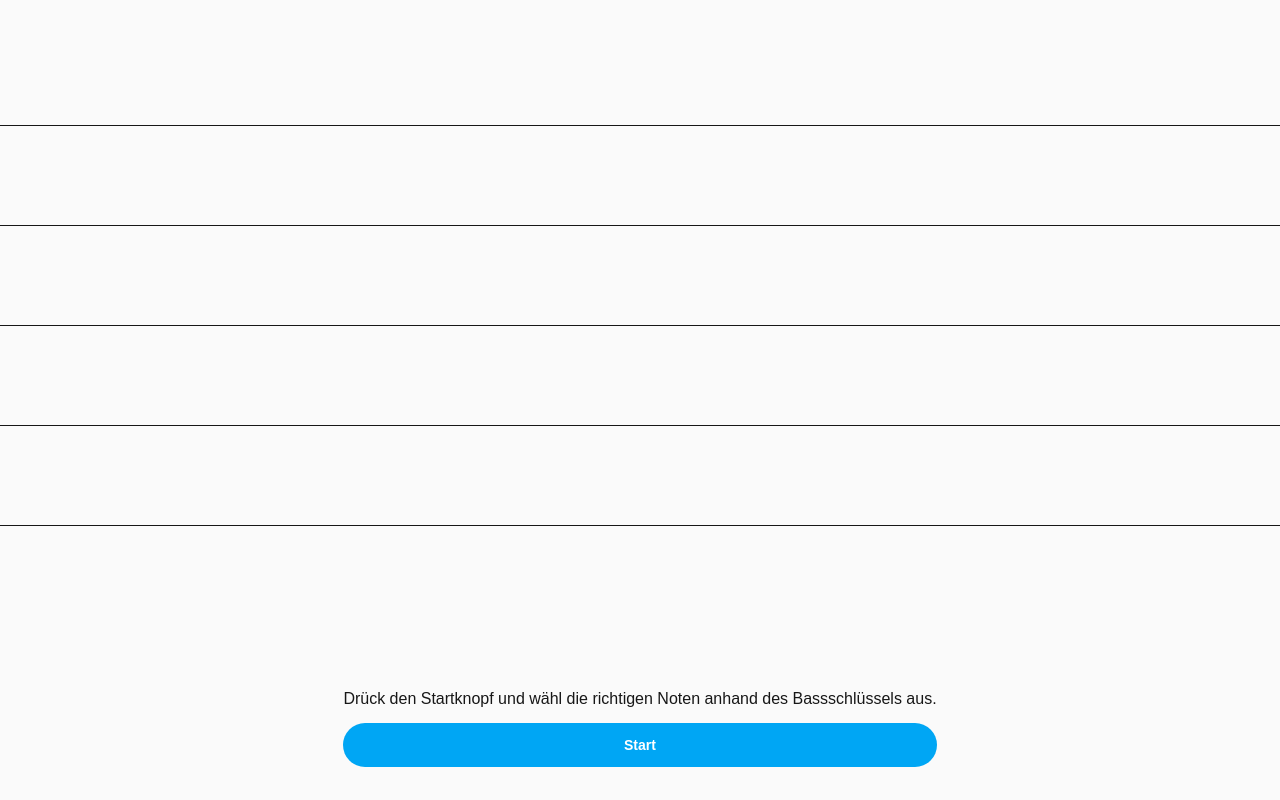
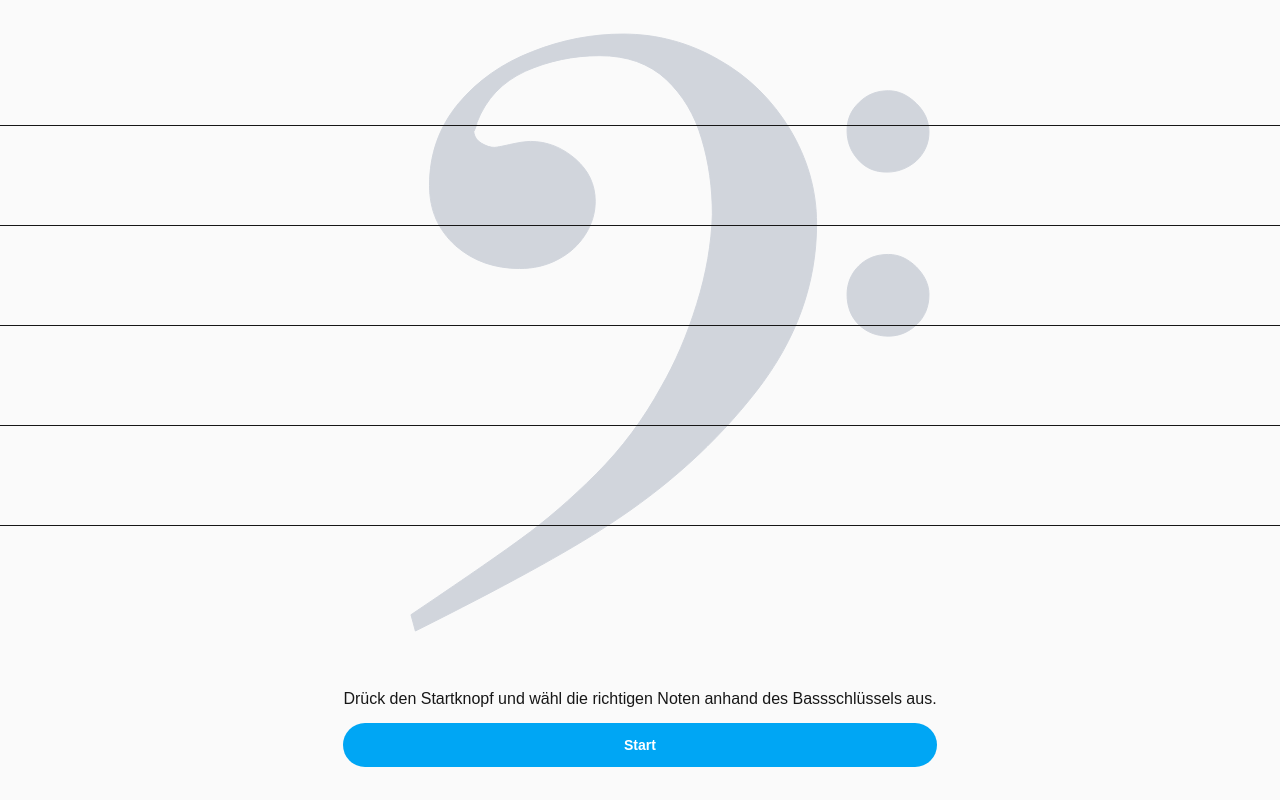
Before and after one commit to jvitela/music-notest, a Next.js app: page / in a window 1280 px wide. Built offline with nearby package versions, Linux system fonts and the light colour scheme.

Commit message:
Fixed notes order. Added background image

```diff
--- a/src/app/globals.css
+++ b/src/app/globals.css
@@ -38,6 +38,19 @@ body {
   background-size: 100% 1px;
 }
 
+.svg-background {
+  background-image: url("../../public/bass_clef-light.svg"); /* path to your SVG file */
+  background-repeat: no-repeat;
+  background-position: center;
+  background-size: 90% 100%; /* makes the SVG fill the div */
+}
+@media (prefers-color-scheme: dark) {
+  .svg-background {
+    background-image: url("../../public/bass_clef-dark.svg"); /* path to your SVG file */
+  }
+}
+
+
 /* Ensure the app can fill the full viewport */
 html, body, #__next {
   height: 100%;
--- a/src/app/page.tsx
+++ b/src/app/page.tsx
@@ -3,13 +3,14 @@
 import MusicNote from "../components/MusicNote";
 import { useCallback, useState } from "react";
 
-const Notes = ["e", "f", "g", "a", "h", "c", "d", "e", "f", "g", "a", "h", "c"];
+const Notes = ["c", "h", "a", "g", "f", "e", "d", "c", "h", "a", "g", "f", "e"];
 const Cells = Array.from({ length: 3 }, (_, idx) => idx);
 const EmptyAnswers = Cells.map(() => "");
 
 const getRandomKeys = (length: number) =>
   Array.from({ length }, () => {
-    const idx = Math.round(Math.random() * Notes.length);
+    const max = Notes.length - 1;
+    const idx = Math.round(Math.random() * max);
     const note = Notes[idx];
     return `${note}-${idx}`;
   });
@@ -42,7 +43,7 @@ export default function Home() {
   };
 
   return (
-    <div className="h-screen w-full bg-zinc-50 dark:bg-black">
+    <div className="h-screen w-full bg-zinc-50 dark:bg-black svg-background">
       <main className="h-full w-full grid grid-rows-16">
         {rows.map((note, row) => (
           <section
```
Also changed, not shown: public/bass_clef-dark.svg (added), public/bass_clef-light.svg (added).
